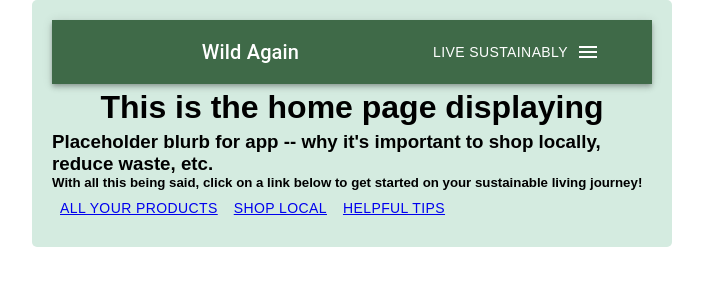
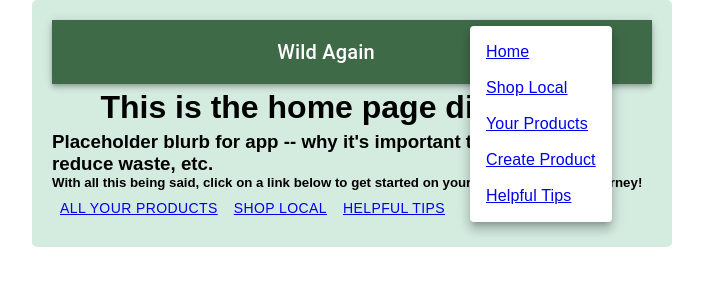
Before and after one commit to jlstern3/wild_again, a React (Create React App) app in the folder client/: page / in a window 1280 px wide. Both pictures are taken after a click on the button "menu". Shown: the top 300 px of the page, without its empty margins (288-991 px from the left). Built offline with nearby package versions, Linux system fonts and the light colour scheme.

Commit message:
Navbar drawer works with active links to all pgs

```diff
--- a/client/src/components/Navbar.js
+++ b/client/src/components/Navbar.js
@@ -3,10 +3,11 @@ import { makeStyles } from '@material-ui/core/styles';
 import AppBar from '@material-ui/core/AppBar';
 import Toolbar from '@material-ui/core/Toolbar';
 import Typography from '@material-ui/core/Typography';
-import Button from '@material-ui/core/Button';
 import IconButton from '@material-ui/core/IconButton';
 import MenuIcon from '@material-ui/icons/Menu';
-import Menu from '@material-ui/icons/Menu';
+import MenuItem from '@material-ui/core/MenuItem';
+import Menu from '@material-ui/core/Menu';
+import {Link, navigate} from '@reach/router';
 
 const useStyles = makeStyles((theme) => ({
     root: {
@@ -20,22 +21,65 @@ const useStyles = makeStyles((theme) => ({
     },
 }));
 
-export default function ButtonAppBar() {
+const Navbar = () => {
     const classes = useStyles();
+    //state to set dropdown menu
+    const [anchorEl, setAnchorEl] = React.useState(null);
+    const open = Boolean(anchorEl);
+
+    //opens the menu dropdown to where mouse was clicked
+    const handleMenu = (event) => {
+        setAnchorEl(event.currentTarget);
+    };
+
+    //closes the menu dropdown
+    const handleClose = () => {
+        setAnchorEl(null);
+    };
 
     return (
         <div className={classes.root}>
-            <AppBar position="static" style={{background: '#3F6A48'}}>
+            <AppBar position="static" style={{ background: '#3F6A48' }}>
                 <Toolbar>
-                <Typography variant="h6" className={classes.title}>
+
+                    <Typography variant="h6" className={classes.title}>
                         Wild Again
                     </Typography>
-                <Button color="inherit">Live Sustainably</Button>
-                    <IconButton edge="start" className={classes.menuButton} color="inherit" aria-label="menu">
-                        <MenuIcon />
-                    </IconButton>
+                    <div>
+                        <IconButton
+                            edge="start"
+                            className={classes.menuButton}
+                            color="inherit"
+                            aria-label="menu"
+                            onClick={handleMenu}>
+                            <MenuIcon />
+                        </IconButton>
+                        <Menu
+                            id="menu-appbar"
+                            anchorEl={anchorEl}
+                            anchorOrigin={{
+                                vertical: 'top',
+                                horizontal: 'right',
+                            }}
+                            keepMounted
+                            transformOrigin={{
+                                vertical: 'top',
+                                horizontal: 'right',
+                            }}
+                            open={open}
+                            onClose={handleClose}
+                        >
+                            <MenuItem onClick={handleClose}><Link to="/api/home">Home</Link></MenuItem>
+                            <MenuItem onClick={handleClose}><Link to="/api/products/local">Shop Local</Link></MenuItem>
+                            <MenuItem onClick={handleClose}><Link to="/api/products">Your Products</Link></MenuItem>
+                            <MenuItem onClick={handleClose}><Link to="/api/products/new">Create Product</Link></MenuItem>
+                            <MenuItem onClick={handleClose}><Link to="/api/products/tips">Helpful Tips</Link></MenuItem>
+                        </Menu>
+                    </div>
                 </Toolbar>
             </AppBar>
         </div>
     );
 }
+
+export default Navbar;
```
